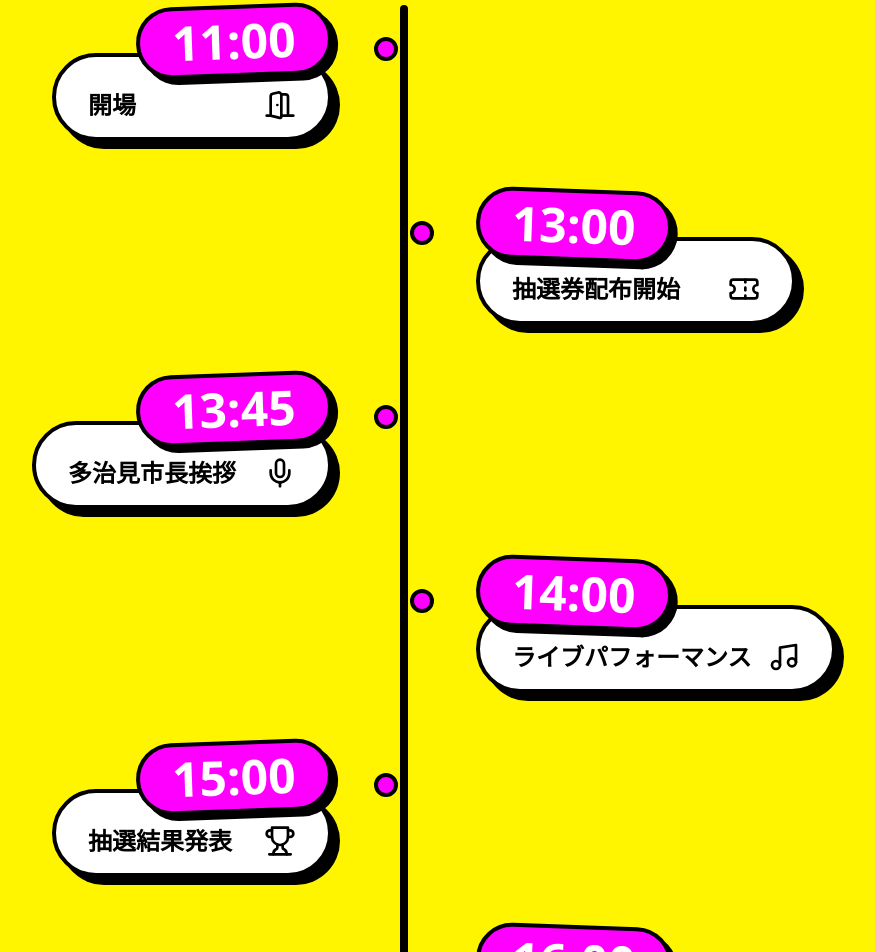
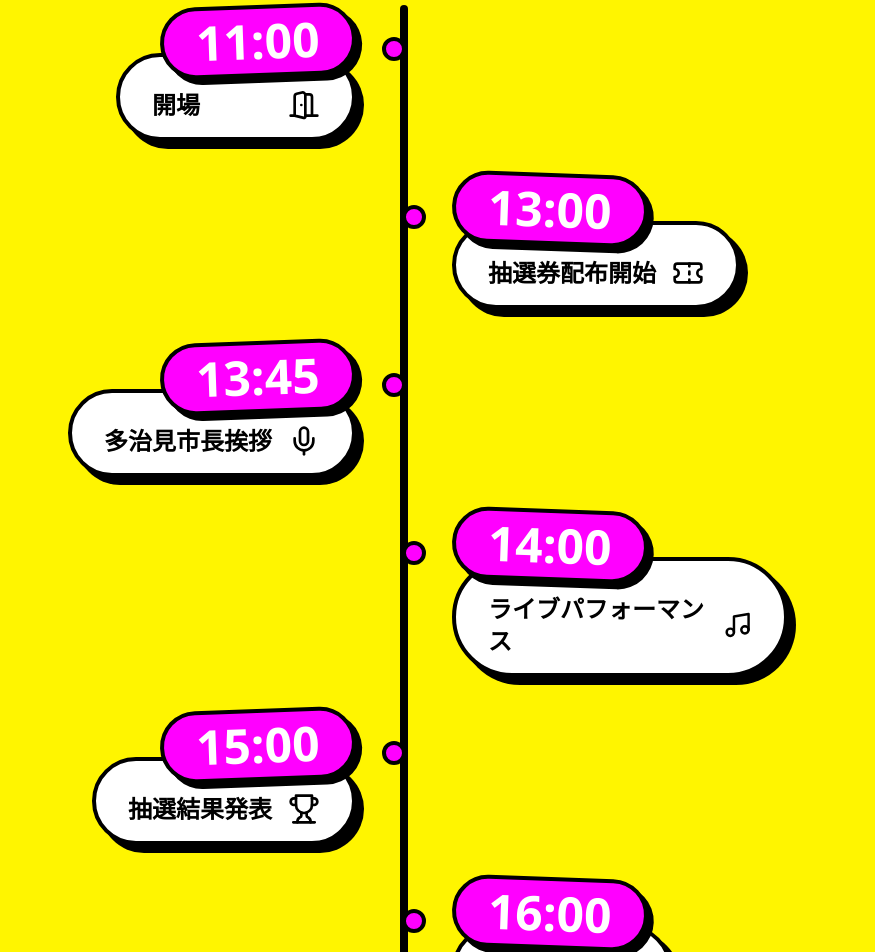
Before and after one commit to reliefhideyori/misoji8, a React (Vite) app: page / in a window 1280 px wide. Shown: the part 2311-3263 px from the top of the page, without its empty margins (236-1111 px from the left). Built offline with nearby package versions, Linux system fonts and the light colour scheme.

Commit message:
fix: Time Tableセクションのサイズを縮小・コンパクト化

```diff
--- a/src/App.jsx
+++ b/src/App.jsx
@@ -245,19 +245,19 @@
                         </div>
                     </div>
 
-                    <div className="relative grid md:grid-cols-2 gap-x-12 gap-y-0 max-w-5xl mx-auto">
+                    <div className="relative grid md:grid-cols-2 gap-x-8 gap-y-0 max-w-3xl mx-auto">
                         {/* Center Line */}
                         <div className="absolute left-1/2 top-0 bottom-0 w-2 bg-black -translate-x-1/2 rounded-full"></div>
 
                         {/* 11:00 Open */}
                         <div className="md:contents">
-                            <div className="relative md:text-right md:pr-12 pb-12">
+                            <div className="relative md:text-right md:pr-8 pb-8">
                                 <div className="hidden md:block absolute right-[-6px] top-8 w-6 h-6 bg-[#FF00FF] border-4 border-black rounded-full z-20 translate-x-[50%]"></div>
                                 <div className="flex flex-col md:items-end items-center -space-y-6">
                                     <div className="bg-[#FF00FF] border-4 border-black text-white font-black text-5xl px-8 py-2 rounded-full shadow-[6px_6px_0px_#000] rotate-[-2deg] z-10 relative">
                                         11:00
                                     </div>
-                                    <div className="bg-white border-4 border-black px-8 py-4 pt-8 rounded-full flex items-center justify-between gap-4 shadow-[8px_8px_0px_#000] min-w-[200px] md:min-w-[280px]">
+                                    <div className="bg-white border-4 border-black px-8 py-4 pt-8 rounded-full flex items-center justify-between gap-4 shadow-[8px_8px_0px_#000] min-w-[200px] md:min-w-[240px]">
                                         <span className="font-black text-2xl">開場</span>
                                         <DoorOpen size={32} />
                                     </div>
@@ -269,13 +269,13 @@
                         {/* 13:00 Ticket Distribution */}
                         <div className="md:contents">
                             <div className="md:col-start-1"></div>
-                            <div className="relative md:pl-12 pb-12">
+                            <div className="relative md:pl-8 pb-8">
                                 <div className="hidden md:block absolute left-[-6px] top-8 w-6 h-6 bg-[#FF00FF] border-4 border-black rounded-full z-20 translate-x-[-50%]"></div>
                                 <div className="flex flex-col md:items-start items-center -space-y-6">
                                     <div className="bg-[#FF00FF] border-4 border-black text-white font-black text-5xl px-8 py-2 rounded-full shadow-[6px_6px_0px_#000] rotate-[2deg] z-10 relative">
                                         13:00
                                     </div>
-                                    <div className="bg-white border-4 border-black px-8 py-4 pt-8 rounded-full flex items-center justify-between gap-4 shadow-[8px_8px_0px_#000] min-w-[200px] md:min-w-[320px]">
+                                    <div className="bg-white border-4 border-black px-8 py-4 pt-8 rounded-full flex items-center justify-between gap-4 shadow-[8px_8px_0px_#000] min-w-[200px] md:min-w-[280px]">
                                         <span className="font-black text-2xl">抽選券配布開始</span>
                                         <Ticket size={32} />
                                     </div>
@@ -285,13 +285,13 @@
 
                         {/* 13:45 Mayor Greeting */}
                         <div className="md:contents">
-                            <div className="relative md:text-right md:pr-12 pb-12">
+                            <div className="relative md:text-right md:pr-8 pb-8">
                                 <div className="hidden md:block absolute right-[-6px] top-8 w-6 h-6 bg-[#FF00FF] border-4 border-black rounded-full z-20 translate-x-[50%]"></div>
                                 <div className="flex flex-col md:items-end items-center -space-y-6">
                                     <div className="bg-[#FF00FF] border-4 border-black text-white font-black text-5xl px-8 py-2 rounded-full shadow-[6px_6px_0px_#000] rotate-[-2deg] z-10 relative">
                                         13:45
                                     </div>
-                                    <div className="bg-white border-4 border-black px-8 py-4 pt-8 rounded-full flex items-center justify-between gap-4 shadow-[8px_8px_0px_#000] min-w-[200px] md:min-w-[300px]">
+                                    <div className="bg-white border-4 border-black px-8 py-4 pt-8 rounded-full flex items-center justify-between gap-4 shadow-[8px_8px_0px_#000] min-w-[200px] md:min-w-[260px]">
                                         <span className="font-black text-2xl">多治見市長挨拶</span>
                                         <Mic size={32} />
                                     </div>
@@ -303,13 +303,13 @@
                         {/* 14:00 Live Performance */}
                         <div className="md:contents">
                             <div className="md:col-start-1"></div>
-                            <div className="relative md:pl-12 pb-12">
+                            <div className="relative md:pl-8 pb-8">
                                 <div className="hidden md:block absolute left-[-6px] top-8 w-6 h-6 bg-[#FF00FF] border-4 border-black rounded-full z-20 translate-x-[-50%]"></div>
                                 <div className="flex flex-col md:items-start items-center -space-y-6">
                                     <div className="bg-[#FF00FF] border-4 border-black text-white font-black text-5xl px-8 py-2 rounded-full shadow-[6px_6px_0px_#000] rotate-[2deg] z-10 relative">
                                         14:00
                                     </div>
-                                    <div className="bg-white border-4 border-black px-8 py-4 pt-8 rounded-full flex items-center justify-between gap-4 shadow-[8px_8px_0px_#000] min-w-[200px] md:min-w-[320px]">
+                                    <div className="bg-white border-4 border-black px-8 py-4 pt-8 rounded-full flex items-center justify-between gap-4 shadow-[8px_8px_0px_#000] min-w-[200px] md:min-w-[280px]">
                                         <span className="font-black text-2xl">ライブパフォーマンス</span>
                                         <Music size={32} />
                                     </div>
@@ -319,13 +319,13 @@
 
                         {/* 15:00 Lottery Results */}
                         <div className="md:contents">
-                            <div className="relative md:text-right md:pr-12 pb-12">
+                            <div className="relative md:text-right md:pr-8 pb-8">
                                 <div className="hidden md:block absolute right-[-6px] top-8 w-6 h-6 bg-[#FF00FF] border-4 border-black rounded-full z-20 translate-x-[50%]"></div>
                                 <div className="flex flex-col md:items-end items-center -space-y-6">
                                     <div className="bg-[#FF00FF] border-4 border-black text-white font-black text-5xl px-8 py-2 rounded-full shadow-[6px_6px_0px_#000] rotate-[-2deg] z-10 relative">
                                         15:00
                                     </div>
-                                    <div className="bg-white border-4 border-black px-8 py-4 pt-8 rounded-full flex items-center justify-between gap-4 shadow-[8px_8px_0px_#000] min-w-[200px] md:min-w-[280px]">
+                                    <div className="bg-white border-4 border-black px-8 py-4 pt-8 rounded-full flex items-center justify-between gap-4 shadow-[8px_8px_0px_#000] min-w-[200px] md:min-w-[240px]">
                                         <span className="font-black text-2xl">抽選結果発表</span>
                                         <Trophy size={32} />
                                     </div>
@@ -337,13 +337,13 @@
                         {/* 16:00 Close */}
                         <div className="md:contents">
                             <div className="md:col-start-1"></div>
-                            <div className="relative md:pl-12">
+                            <div className="relative md:pl-8">
                                 <div className="hidden md:block absolute left-[-6px] top-8 w-6 h-6 bg-[#FF00FF] border-4 border-black rounded-full z-20 translate-x-[-50%]"></div>
                                 <div className="flex flex-col md:items-start items-center -space-y-6">
                                     <div className="bg-[#FF00FF] border-4 border-black text-white font-black text-5xl px-8 py-2 rounded-full shadow-[6px_6px_0px_#000] rotate-[2deg] z-10 relative">
                                         16:00
                                     </div>
-                                    <div className="bg-white border-4 border-black px-8 py-4 pt-8 rounded-full flex items-center justify-between gap-4 shadow-[8px_8px_0px_#000] min-w-[200px] md:min-w-[250px]">
+                                    <div className="bg-white border-4 border-black px-8 py-4 pt-8 rounded-full flex items-center justify-between gap-4 shadow-[8px_8px_0px_#000] min-w-[200px] md:min-w-[220px]">
                                         <span className="font-black text-2xl">クローズ</span>
                                         <Flag size={32} />
                                     </div>
```
